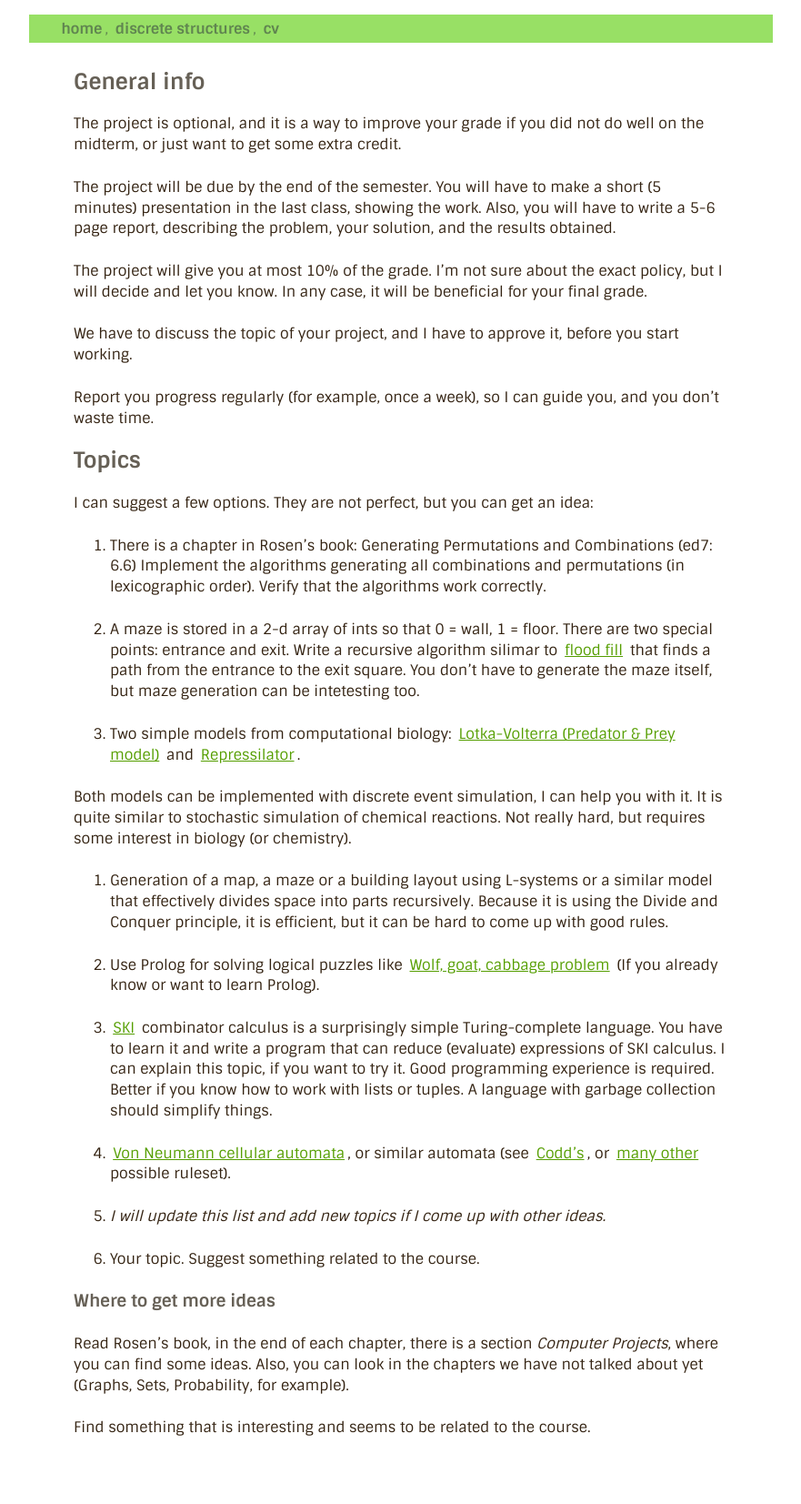
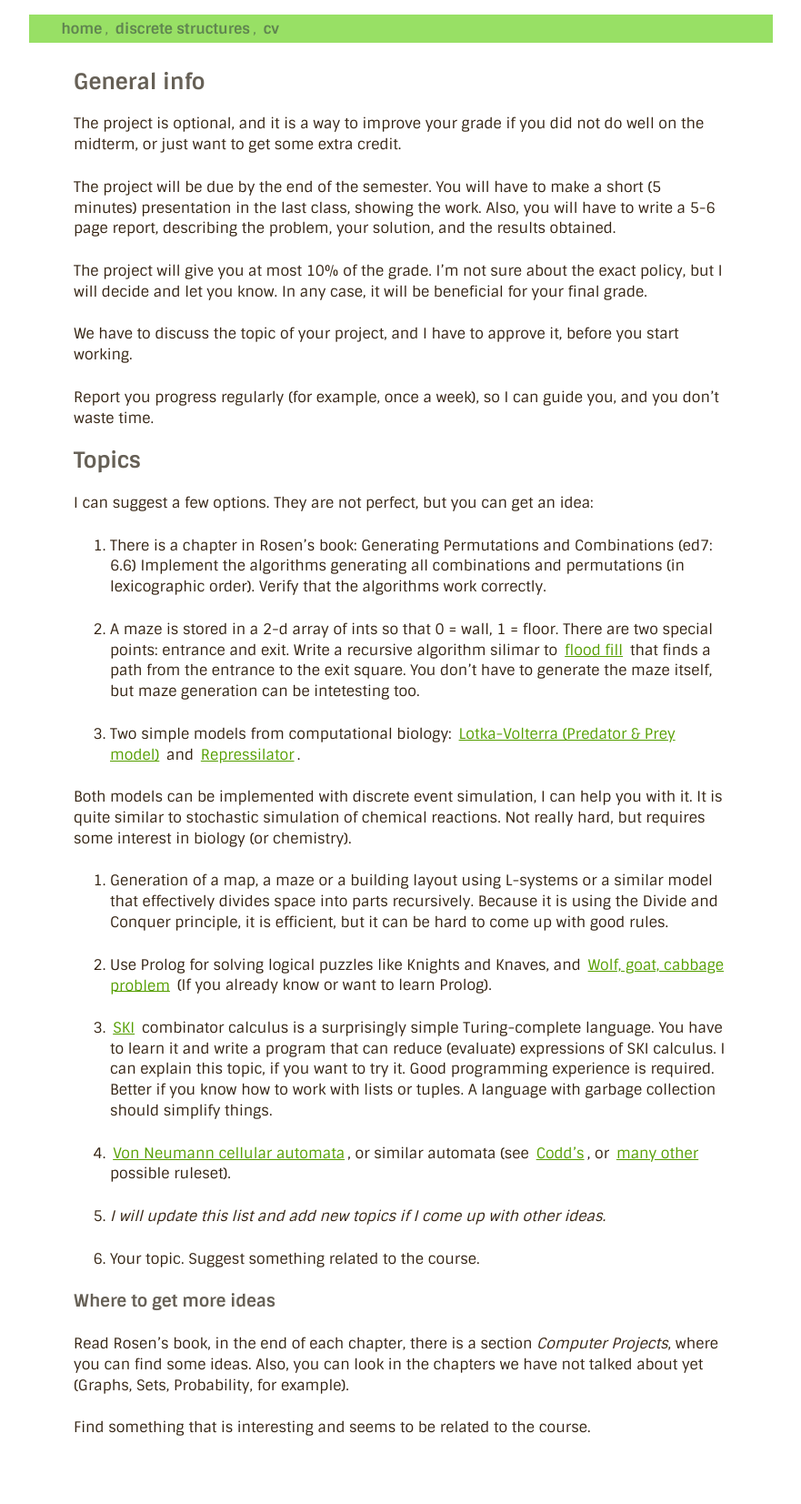
Before and after one commit to a-nikolaev/a-nikolaev.github.io, a Jekyll site: the page built from ds/topics.markdown, in a window 1280 px wide. Shown: the whole page at 91% size, without its empty margins (199-1080 px from the left). Built offline with Jekyll 4.4.1, drawn with Linux system fonts in a browser that asks for light colours; Markdown is read by kramdown in place of the engine named in the settings.

Commit message:
edited topics

```diff
--- a/ds/topics.markdown
+++ b/ds/topics.markdown
@@ -48,7 +48,7 @@ that effectively divides space into parts recursively.
 Because it is using the Divide and Conquer principle, it is efficient,
 but it can be hard to come up with good rules.
 
-5. Use Prolog for solving logical puzzles like
+5. Use Prolog for solving logical puzzles like Knights and Knaves, and
 [Wolf, goat, cabbage problem](http://jeux.lulu.pagesperso-orange.fr/html/anglais/loupChe/loupChe1.htm)
 (If you already know or want to learn Prolog).
 
```
